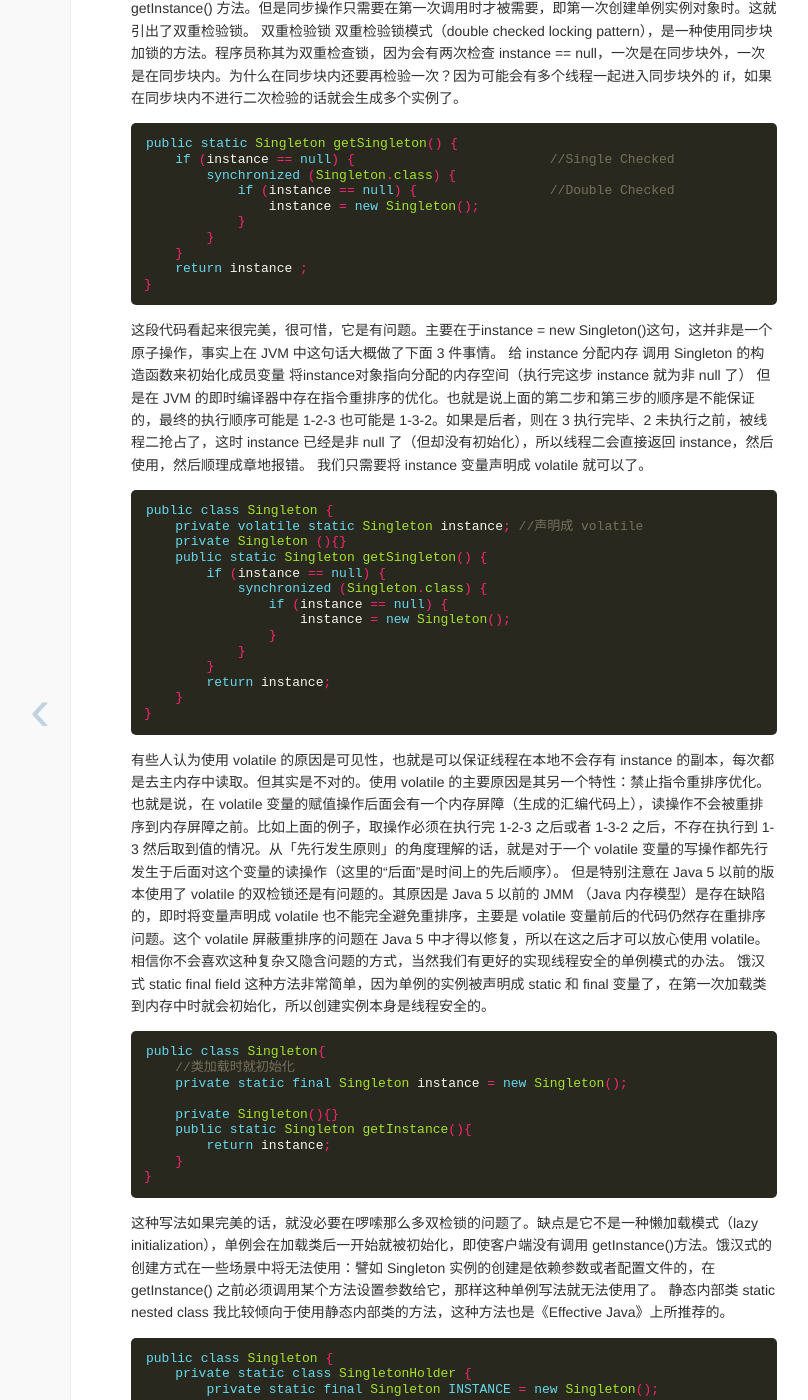
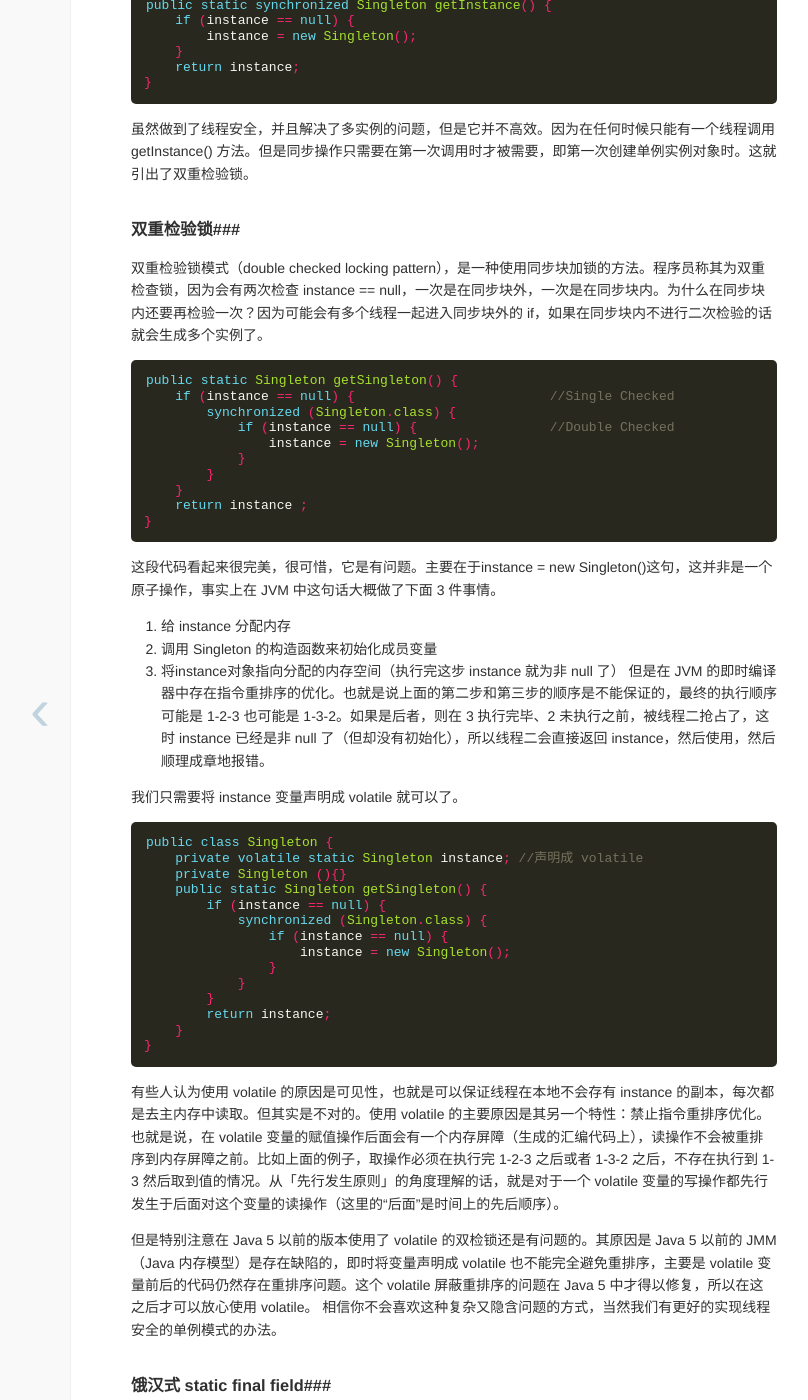
Before and after one commit to franciszhao/franciszhao.github.io, a Jekyll site: the page built from _posts/article/2014-12-24-Singleton.md, in a window 1280 px wide and 1400 px high, scrolled down 816 px. Shown: the whole window, without its empty margins (186-994 px from the left). Built offline with Jekyll 4.4.1, drawn with Linux system fonts in a browser that asks for light colours; Markdown is read by kramdown in place of the engine named in the settings; some of the changed text lies outside the part shown.

Commit message:
Update 2014-12-24-Singleton.md

````diff
--- a/_posts/article/2014-12-24-Singleton.md
+++ b/_posts/article/2014-12-24-Singleton.md
@@ -7,7 +7,9 @@
 转载自：[http://wuchong.me/blog/2014/08/28/how-to-correctly-write-singleton-pattern/](http://wuchong.me/blog/2014/08/28/how-to-correctly-write-singleton-pattern/)
 
 单例模式算是设计模式中最容易理解，也是最容易手写代码的模式了吧。但是其中的坑却不少，所以也常作为面试题来考。本文主要对几种单例写法的整理，并分析其优缺点。很多都是一些老生常谈的问题，但如果你不知道如何创建一个线程安全的单例，不知道什么是双检锁，那这篇文章可能会帮助到你。
-懒汉式，线程不安全
+
+###懒汉式，线程不安全###
+
 当被问到要实现一个单例模式时，很多人的第一反应是写出如下的代码，包括教科书上也是这样教我们的。
 
 ```java
@@ -23,7 +25,9 @@
 }
 ```
 这段代码简单明了，而且使用了懒加载模式，但是却存在致命的问题。当有多个线程并行调用 getInstance() 的时候，就会创建多个实例。也就是说在多线程下不能正常工作。
-懒汉式，线程安全
+
+###懒汉式，线程安全###
+
 为了解决上面的问题，最简单的方法是将整个 getInstance() 方法设为同步（synchronized）。
 
 ```java
@@ -34,8 +38,11 @@
     return instance;
 }
 ```
+
 虽然做到了线程安全，并且解决了多实例的问题，但是它并不高效。因为在任何时候只能有一个线程调用 getInstance() 方法。但是同步操作只需要在第一次调用时才被需要，即第一次创建单例实例对象时。这就引出了双重检验锁。
-双重检验锁
+
+###双重检验锁###
+
 双重检验锁模式（double checked locking pattern），是一种使用同步块加锁的方法。程序员称其为双重检查锁，因为会有两次检查 instance == null，一次是在同步块外，一次是在同步块内。为什么在同步块内还要再检验一次？因为可能会有多个线程一起进入同步块外的 if，如果在同步块内不进行二次检验的话就会生成多个实例了。
 
 ```java
@@ -74,9 +83,12 @@
 }
 ```
 有些人认为使用 volatile 的原因是可见性，也就是可以保证线程在本地不会存有 instance 的副本，每次都是去主内存中读取。但其实是不对的。使用 volatile 的主要原因是其另一个特性：禁止指令重排序优化。也就是说，在 volatile 变量的赋值操作后面会有一个内存屏障（生成的汇编代码上），读操作不会被重排序到内存屏障之前。比如上面的例子，取操作必须在执行完 1-2-3 之后或者 1-3-2 之后，不存在执行到 1-3 然后取到值的情况。从「先行发生原则」的角度理解的话，就是对于一个 volatile 变量的写操作都先行发生于后面对这个变量的读操作（这里的“后面”是时间上的先后顺序）。
+
 但是特别注意在 Java 5 以前的版本使用了 volatile 的双检锁还是有问题的。其原因是 Java 5 以前的 JMM （Java 内存模型）是存在缺陷的，即时将变量声明成 volatile 也不能完全避免重排序，主要是 volatile 变量前后的代码仍然存在重排序问题。这个 volatile 屏蔽重排序的问题在 Java 5 中才得以修复，所以在这之后才可以放心使用 volatile。
 相信你不会喜欢这种复杂又隐含问题的方式，当然我们有更好的实现线程安全的单例模式的办法。
-饿汉式 static final field
+
+###饿汉式 static final field###
+
 这种方法非常简单，因为单例的实例被声明成 static 和 final 变量了，在第一次加载类到内存中时就会初始化，所以创建实例本身是线程安全的。
 
 ```java
@@ -91,7 +103,9 @@
 }
 ```
 这种写法如果完美的话，就没必要在啰嗦那么多双检锁的问题了。缺点是它不是一种懒加载模式（lazy initialization），单例会在加载类后一开始就被初始化，即使客户端没有调用 getInstance()方法。饿汉式的创建方式在一些场景中将无法使用：譬如 Singleton 实例的创建是依赖参数或者配置文件的，在 getInstance() 之前必须调用某个方法设置参数给它，那样这种单例写法就无法使用了。
-静态内部类 static nested class
+
+###静态内部类 static nested class###
+
 我比较倾向于使用静态内部类的方法，这种方法也是《Effective Java》上所推荐的。
 
 ```java
@@ -106,7 +120,9 @@
 }
 ```
 这种写法仍然使用JVM本身机制保证了线程安全问题；由于 SingletonHolder 是私有的，除了 getInstance() 之外没有办法访问它，因此它是懒汉式的；同时读取实例的时候不会进行同步，没有性能缺陷；也不依赖 JDK 版本。
-枚举 Enum
+
+###枚举 Enum ###
+
 用枚举写单例实在太简单了！这也是它最大的优点。下面这段代码就是声明枚举实例的通常做法。
 
 ```java
@@ -115,6 +131,8 @@
 }
 ```
 我们可以通过EasySingleton.INSTANCE来访问实例，这比调用getInstance()方法简单多了。创建枚举默认就是线程安全的，所以不需要担心double checked locking，而且还能防止反序列化导致重新创建新的对象。但是还是很少看到有人这样写，可能是因为不太熟悉吧。
-总结
+
+###总结###
 一般来说，单例模式有五种写法：懒汉、饿汉、双重检验锁、静态内部类、枚举。上述所说都是线程安全的实现，文章开头给出的第一种方法不算正确的写法。
+
 就我个人而言，一般情况下直接使用饿汉式就好了，如果明确要求要懒加载（lazy initialization）会倾向于使用静态内部类，如果涉及到反序列化创建对象时会试着使用枚举的方式来实现单例。
````
Also changed, not shown: other parts of _posts/article/2014-12-24-Singleton.md (+5 -3 lines).
